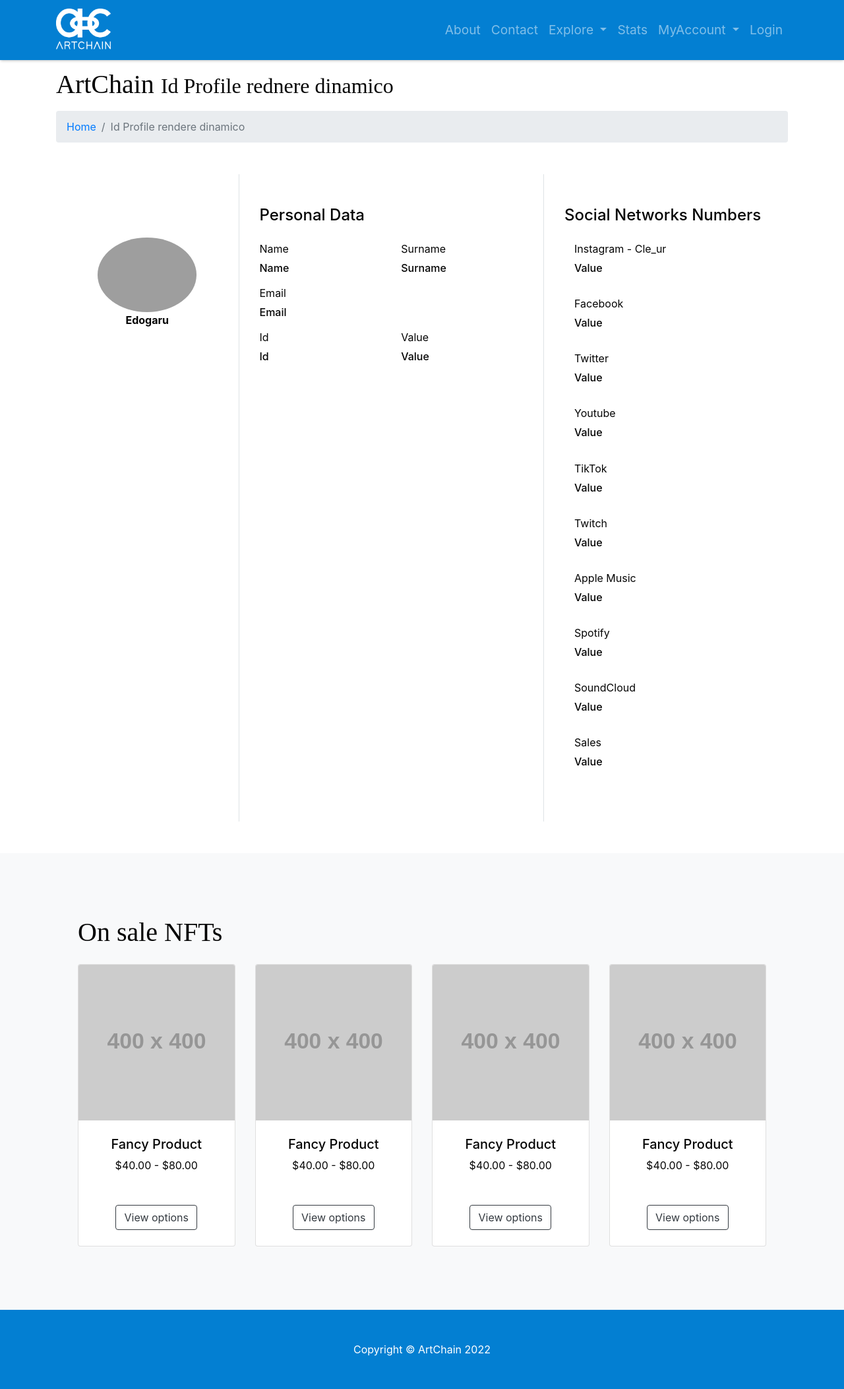
After one commit to walterdec/ArtChain, a Flask app: page /profile-page in a window 1280 px wide. The commit adds this page. Shown: the whole page at 66% size. Run offline with Flask 2, Linux system fonts and the light colour scheme; grey boxes labelled with a size stand in for pictures from a placeholder-image service; some libraries are stand-ins or nearby versions; grey boxes are pictures that could not be loaded.

Commit message:
New profile-page and adjust signupartist

```diff
--- a/app.py
+++ b/app.py
@@ -78,6 +78,9 @@
 def new_nft():
     return render_template('new-nft.html')
 
+@app.route('/profile-page')
+def artist_profile():
+    return render_template('profile-page.html')
 
 @app.route('/404')
 def pagenotfound():
--- a/static/css/modern-business.css
+++ b/static/css/modern-business.css
@@ -173,3 +173,7 @@
     width: 50%;
     float: left;
 }
+
+.form-control{
+    width: 40%;
+}
--- /dev/null
+++ b/templates/profile-page.html
@@ -0,0 +1,232 @@
+<!DOCTYPE html>
+<html lang="en">
+
+<head>
+
+  <meta charset="utf-8">
+  <meta name="viewport" content="width=device-width, initial-scale=1, shrink-to-fit=no">
+  <meta name="description" content="">
+  <meta name="author" content="">
+
+  <title>ArtChain - Id Profile</title> <!--redndere dinamico-->
+    <link rel="icon" type="image/x-icon" href="static/images/logos/Logo Artchain.png">
+
+  <!-- Bootstrap core CSS -->
+  <link href="static/vendor/bootstrap/css/bootstrap.css" rel="stylesheet">
+
+  <!-- Custom styles for this template -->
+  <link href="static/css/modern-business.css" rel="stylesheet">
+
+</head>
+
+<body>
+
+  <!-- Navigation -->
+    <nav class="navbar fixed-top navbar-expand-lg navbar-dark fixed-top">
+      <div class="container">
+        <a class="navbar-brand" href="/index"><img src="static/images/logos/Logo Artchain white.png" width="85" height="65"></a>
+        <button class="navbar-toggler navbar-toggler-right" type="button" data-toggle="collapse" data-target="#navbarResponsive" aria-controls="navbarResponsive" aria-expanded="false" aria-label="Toggle navigation">
+        <span class="navbar-toggler-icon"></span>
+        </button>
+        <div class="collapse navbar-collapse" id="navbarResponsive">
+          <ul class="navbar-nav ml-auto">
+            <li class="nav-item">
+              <a class="nav-link" href="/about">About</a>
+            </li>
+            <li class="nav-item">
+              <a class="nav-link" href="/contact">Contact</a>
+            </li>
+            <li class="nav-item dropdown">
+              <a class="nav-link dropdown-toggle" href="#" id="navbarDropdownPages" data-toggle="dropdown" aria-haspopup="true" aria-expanded="false">
+              Explore
+              </a>
+              <div class="dropdown-menu dropdown-menu-right" aria-labelledby="navbarDropdownPages">
+                <a class="dropdown-item" href="/explore-nfts">NFTs</a>
+                <a class="dropdown-item" href="/explore-crypto">Cryptocurrencies</a>
+              </div>
+            </li>
+            <li class="nav-item">
+              <a class="nav-link" href="/stats">Stats</a>
+            </li>
+            <li class="nav-item dropdown">
+              <a class="nav-link dropdown-toggle" href="#" id="navbarDropdownBlog" data-toggle="dropdown" aria-haspopup="true" aria-expanded="false">
+              MyAccount
+              </a>
+              <div class="dropdown-menu dropdown-menu-right" aria-labelledby="navbarDropdownBlog">
+                <a class="dropdown-item" href="/myaccount-mywallet">MyWallet</a>
+                <a class="dropdown-item" href="/myaccount-profile">Profile</a>
+              </div>
+            </li>
+            <li class="nav-item">
+              <a class="nav-link" href="/login">Login</a>
+            </li>
+          </ul>
+        </div>
+      </div>
+    </nav>
+  <br>
+
+
+  <!-- Page Content -->
+  <div class="container">
+
+    <!-- Page Heading/Breadcrumbs -->
+    <h1 class="mt-4 mb-3">ArtChain
+      <small> Id Profile rednere dinamico</small>
+    </h1>
+
+    <ol class="breadcrumb">
+      <li class="breadcrumb-item">
+        <a href="index.html">Home</a>
+      </li>
+      <li class="breadcrumb-item active">Id Profile rendere dinamico</li>
+    </ol>
+
+    <div class="container rounded bg-white mt-5 mb-5">
+    <div class="row">
+        <div class="col-md-3 border-right">
+            <div class="d-flex flex-column align-items-center text-center p-3 py-5"><img class="rounded-circle mt-5" width="150px" src="https://st3.depositphotos.com/15648834/17930/v/600/depositphotos_179308454-stock-illustration-unknown-person-silhouette-glasses-profile.jpg"><span class="font-weight-bold">Edogaru</span><span> </span></div>
+        </div>
+        <div class="col-md-5 border-right">
+            <div class="p-3 py-5">
+                <div class="d-flex justify-content-between align-items-center mb-3">
+                    <h4 class="text-right">Personal Data</h4>
+                </div>
+                <div class="row mt-2">
+                    <div class="col-md-6"><label class="labels">Name</label><h6>Name</h6></div>
+                    <div class="col-md-6"><label class="labels">Surname</label><h6>Surname</h6></div>
+                </div>
+                <div class="row mt-2">
+                <div class="col-md-12"><label class="labels">Email</label><h6>Email</h6></div> <br>
+                </div>
+                <div class="row mt-2">
+                    <div class="col-md-6"><label class="labels">Id</label><h6>Id</h6></div> <br>
+                    <div class="col-md-6"><label class="labels">Value</label><h6>Value</h6></div> <br>
+                </div>
+            </div>
+        </div>
+        <div class="col-md-4">
+            <div class="p-3 py-5">
+                <div class="d-flex justify-content-between align-items-center mb-3">
+                    <h4 class="text-right">Social Networks Numbers</h4>
+                </div>
+                <div class="col-md-12"><label class="labels">Instagram - Cle_ur</label><h6>Value</h6></div> <br>
+                <div class="col-md-12"><label class="labels">Facebook</label><h6>Value</h6></div> <br>
+                <div class="col-md-12"><label class="labels">Twitter</label><h6>Value</h6></div> <br>
+                <div class="col-md-12"><label class="labels">Youtube</label><h6>Value</h6></div> <br>
+                <div class="col-md-12"><label class="labels">TikTok</label><h6>Value</h6></div> <br>
+                <div class="col-md-12"><label class="labels">Twitch</label><h6>Value</h6></div> <br>
+                <div class="col-md-12"><label class="labels">Apple Music</label><h6>Value</h6></div> <br>
+                <div class="col-md-12"><label class="labels">Spotify</label><h6>Value</h6></div> <br>
+                <div class="col-md-12"><label class="labels">SoundCloud</label><h6>Value</h6></div> <br>
+                <div class="col-md-12"><label class="labels">Sales</label><h6>Value</h6></div> <br>
+            </div>
+        </div>
+    </div>
+</div>
+</div>
+</div>
+
+
+  </div>
+  <!-- /.container -->
+        <!-- Related items section-->
+        <section class="py-5 bg-light">
+            <div class="container px-4 px-lg-5 mt-5">
+                <h1 class="fw-bolder mb-4">On sale NFTs</h1>
+                <div class="row gx-4 gx-lg-5 row-cols-2 row-cols-md-3 row-cols-xl-4 justify-content-center">
+                  <div class="col mb-5">
+                    <div class="card h-100">
+                      <!-- Product image-->
+                      <img class="card-img-top" src="https://dummyimage.com/400x400/dee2e6/6c757d.jpg" alt="..." />
+                      <!-- Product details-->
+                      <div class="card-body p-4">
+                        <div class="text-center">
+                          <!-- Product name-->
+                          <h5 class="fw-bolder">Fancy Product</h5>
+                          <!-- Product price-->
+                          $40.00 - $80.00
+                        </div>
+                      </div>
+                      <!-- Product actions-->
+                      <div class="card-footer p-4 pt-0 border-top-0 bg-transparent">
+                        <div class="text-center"><a class="btn btn-outline-dark mt-auto" href="#">View options</a></div>
+                      </div>
+                    </div>
+                  </div>
+                  <div class="col mb-5">
+                    <div class="card h-100">
+                      <!-- Product image-->
+                      <img class="card-img-top" src="https://dummyimage.com/400x400/dee2e6/6c757d.jpg" alt="..." />
+                      <!-- Product details-->
+                      <div class="card-body p-4">
+                        <div class="text-center">
+                          <!-- Product name-->
+                          <h5 class="fw-bolder">Fancy Product</h5>
+                          <!-- Product price-->
+                          $40.00 - $80.00
+                        </div>
+                      </div>
+                      <!-- Product actions-->
+                      <div class="card-footer p-4 pt-0 border-top-0 bg-transparent">
+                        <div class="text-center"><a class="btn btn-outline-dark mt-auto" href="#">View options</a></div>
+                      </div>
+                    </div>
+                  </div>
+                  <div class="col mb-5">
+                    <div class="card h-100">
+                      <!-- Product image-->
+                      <img class="card-img-top" src="https://dummyimage.com/400x400/dee2e6/6c757d.jpg" alt="..." />
+                      <!-- Product details-->
+                      <div class="card-body p-4">
+                        <div class="text-center">
+                          <!-- Product name-->
+                          <h5 class="fw-bolder">Fancy Product</h5>
+                          <!-- Product price-->
+                          $40.00 - $80.00
+                        </div>
+                      </div>
+                      <!-- Product actions-->
+                      <div class="card-footer p-4 pt-0 border-top-0 bg-transparent">
+                        <div class="text-center"><a class="btn btn-outline-dark mt-auto" href="#">View options</a></div>
+                      </div>
+                    </div>
+                  </div>
+                  <div class="col mb-5">
+                    <div class="card h-100">
+                      <!-- Product image-->
+                      <img class="card-img-top" src="https://dummyimage.com/400x400/dee2e6/6c757d.jpg" alt="..." />
+                      <!-- Product details-->
+                      <div class="card-body p-4">
+                        <div class="text-center">
+                          <!-- Product name-->
+                          <h5 class="fw-bolder">Fancy Product</h5>
+                          <!-- Product price-->
+                          $40.00 - $80.00
+                        </div>
+                      </div>
+                      <!-- Product actions-->
+                      <div class="card-footer p-4 pt-0 border-top-0 bg-transparent">
+                        <div class="text-center"><a class="btn btn-outline-dark mt-auto" href="#">View options</a></div>
+                      </div>
+                    </div>
+                  </div>
+                </div>
+            </div>
+        </section>
+
+  <!-- Footer -->
+  <footer class="py-5 bg-dark">
+    <div class="container">
+      <p class="m-0 text-center text-white">Copyright &copy; ArtChain 2022</p>
+    </div>
+    <!-- /.container -->
+  </footer>
+
+  <!-- Bootstrap core JavaScript -->
+  <script src="static/vendor/jquery/jquery.min.js"></script>
+  <script src="static/vendor/bootstrap/js/bootstrap.bundle.min.js"></script>
+
+</body>
+
+</html>
```
Also changed, not shown: templates/signupartist.html (+11 -11 lines).
